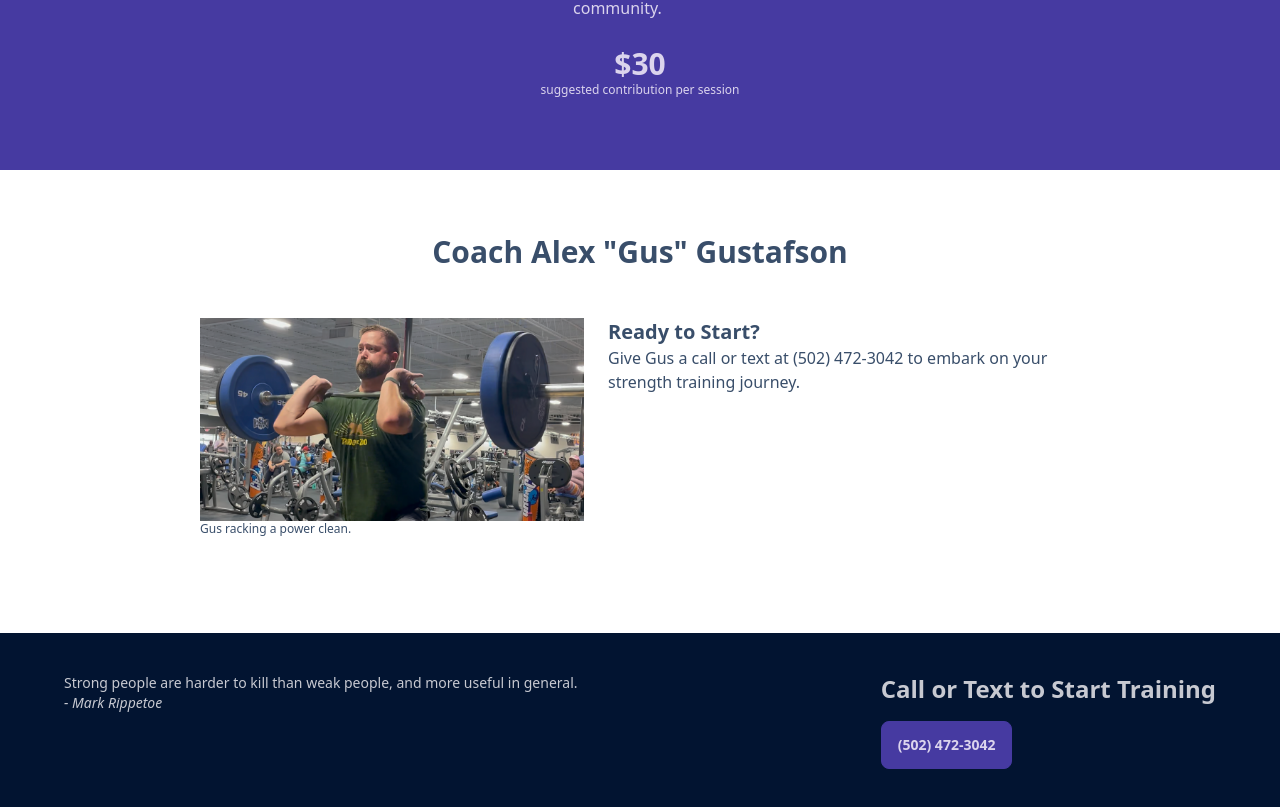
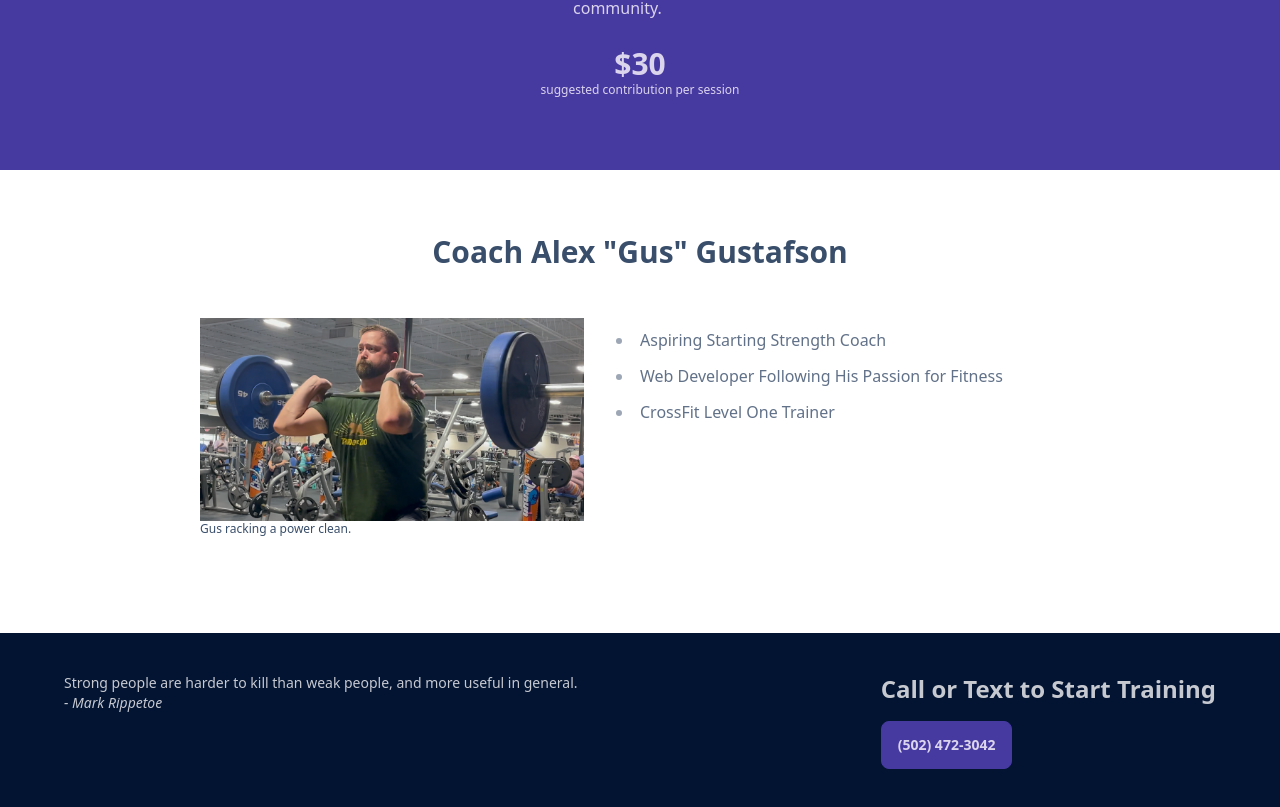
Before and after one commit to alexjgustafson/gus.coach, a SvelteKit app: page / in a window 1280 px wide. Shown: the part 1482-2289 px from the top of the page. Built offline with nearby package versions, Linux system fonts and the light colour scheme.

Commit message:
Add coach descriptors

```diff
--- a/src/routes/+page.svelte
+++ b/src/routes/+page.svelte
@@ -55,9 +55,12 @@
         <img src="alex-power-clean.png" alt="Gus racking a power clean." class="w-96" width="1080 " height="572"/>
         <figcaption class="text-left text-xs w-full">Gus racking a power clean.</figcaption>
       </div>
-      <div class="flex-1 lg:pl-6">
-        <h3 class="text-xl font-bold">Ready to Start?</h3>
-        <p>Give Gus a call or text at (502) 472-3042 to embark on your strength training journey.</p>
+      <div class="flex-1 lg:pl-6 prose">
+        <ul>
+          <li>Aspiring Starting Strength Coach</li>
+          <li>Web Developer Following His Passion for Fitness</li>
+          <li>CrossFit Level One Trainer</li>
+        </ul>
       </div>
     </div>
   </div>
```
